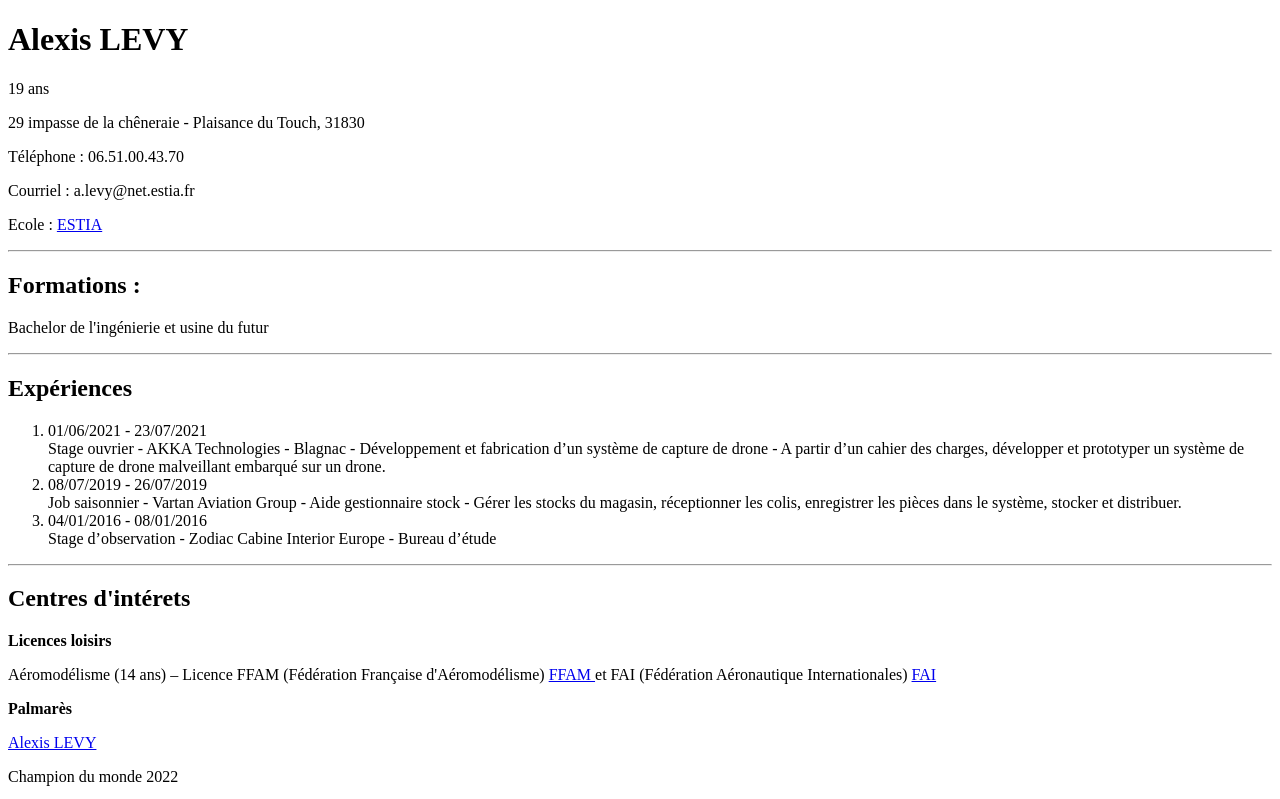
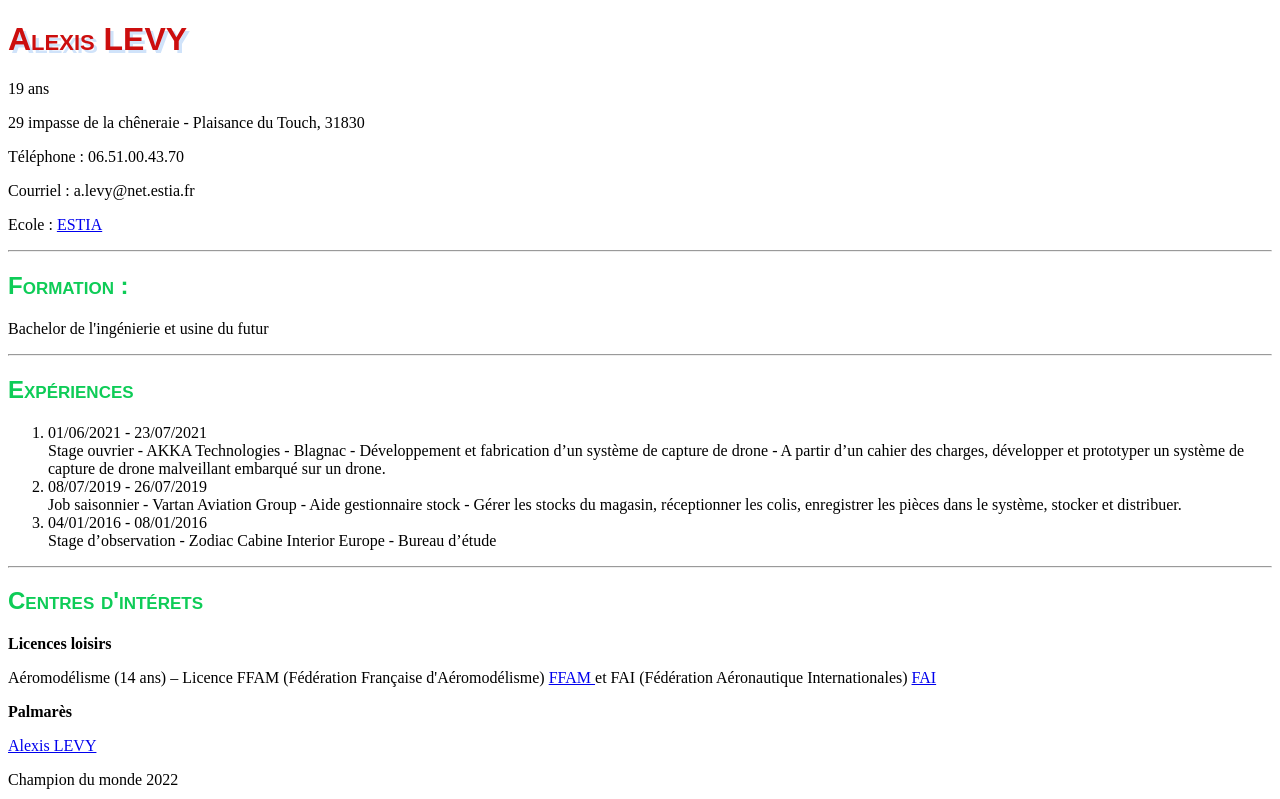
Before and after one commit to AlexisLEVY/AlexisLEVYgithub.io, a plain HTML site: page index.html in a window 1280 px wide. Shown: the top 799 px of the page. Drawn offline with Linux system fonts and the light colour scheme.

Commit message:
Add css some like color, text style ...

```diff
--- a/index.html
+++ b/index.html
@@ -3,7 +3,7 @@
   <head>
     <meta charset="utf-8">
     <title> CV </title>
-    <link rel="stylesheet" href="StyleCSS.css" media="screen">
+    <link rel="stylesheet" href="indexcss.css" media="screen">
   </head>
   <body>
     <h1> Alexis LEVY </h1>
@@ -16,7 +16,7 @@
 
     <hr />
 
-    <h2>Formations : </h2>
+    <h2>Formation : </h2>
     <p> Bachelor de l'ingénierie et usine du futur </p>
 
     <hr />
--- a/indexcss.css
+++ b/indexcss.css
@@ -0,0 +1,13 @@
+h1{
+    text-shadow:0.1em 0.1em #D0E3FA;
+    font-family : Arial;
+	color :  #cc0e0e;
+	font-variant : small-caps;
+}
+
+h2{
+	font-family : Arial;
+	color :  #0ecc57;
+	font-variant : small-caps;
+
+}
```
